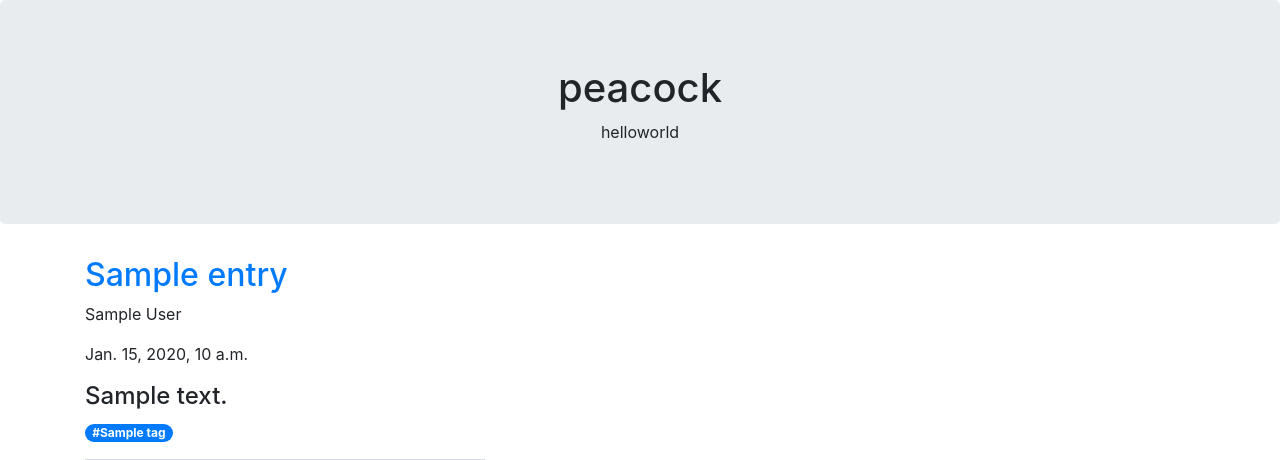
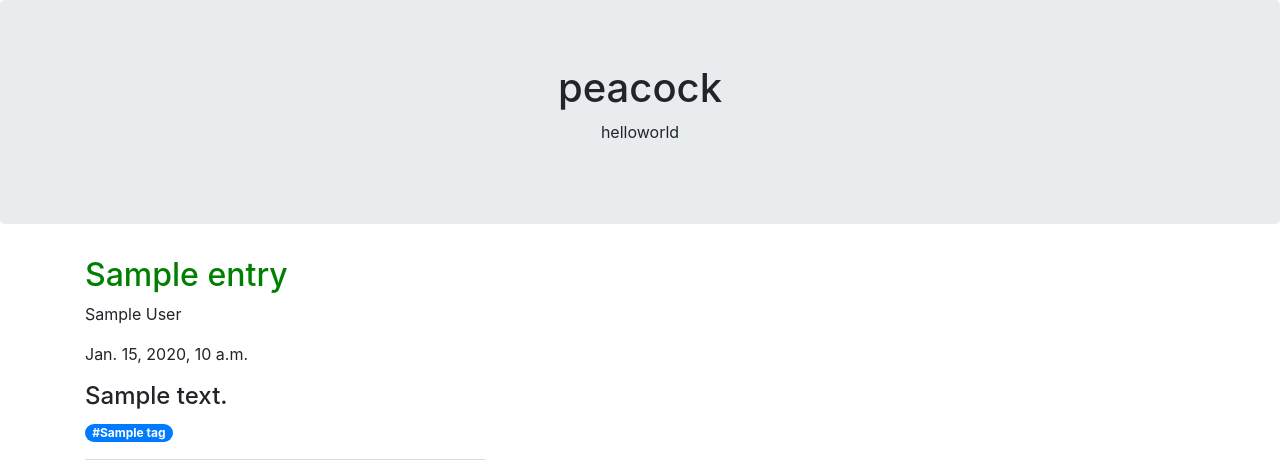
Before and after one commit to lilitmovsisyan/peacock, a Django app: page /blog/ in a window 1280 px wide. Shown: the top 460 px of the page. Run offline with Django 3.2, Linux system fonts and the light colour scheme; tables that the repository leaves empty hold one stand-in row (values such as "Sample post"); grey boxes marked "Sample" are stand-in pictures; some libraries are stand-ins or nearby versions.

Commit message:
fix CSS stylesheet import in layout.html

```diff
--- a/blog/templates/blog/layout.html
+++ b/blog/templates/blog/layout.html
@@ -1,3 +1,5 @@
+{% load static %}
+
 <!DOCTYPE html>
 <html lang="en">
 <head>
@@ -10,15 +12,19 @@
   <meta charset="utf-8">
   <meta name="viewport" content="width=device-width, initial-scale=1">
 
-  <!-- Load static CSS file-->
-  {% load static %}
-
   <!-- Bootstrap CSS -->
   <link rel="stylesheet" href="https://maxcdn.bootstrapcdn.com/bootstrap/4.1.3/css/bootstrap.min.css">
 
   <!-- Optional JavaScript -->
   <script src="https://ajax.googleapis.com/ajax/libs/jquery/3.3.1/jquery.min.js"></script>
   <script src="https://maxcdn.bootstrapcdn.com/bootstrap/4.1.3/js/bootstrap.min.js"></script>
+
+  <!-- Google Font Family -->
+  <link href="https://fonts.googleapis.com/css?family=Montserrat" rel="stylesheet">
+
+  <!-- Load static CSS file (which we imported at the top of this file)-->
+  <link rel="stylesheet" href="{% static 'blog/style.css' %}">
+
 </head>
 <body>
 
```
